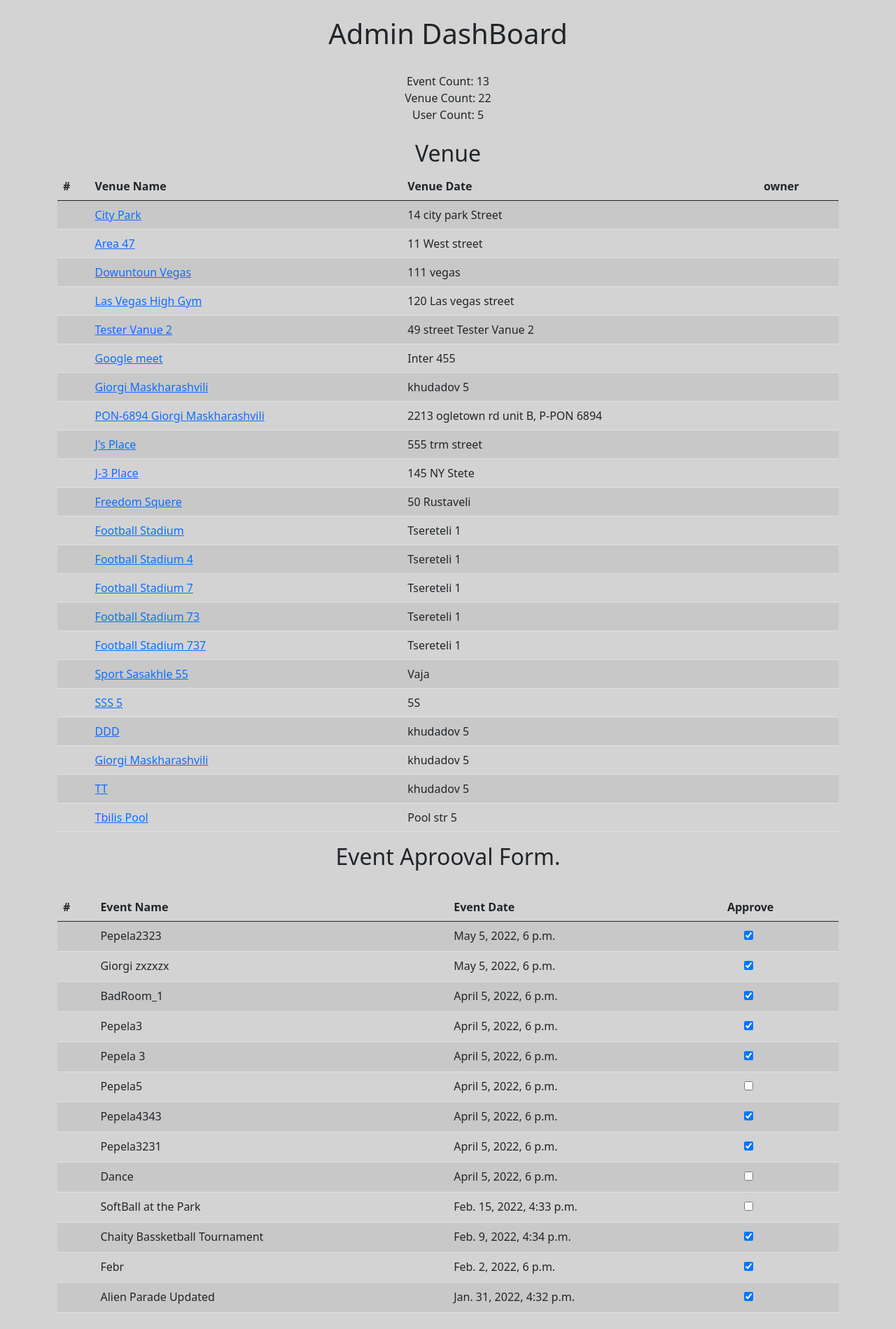
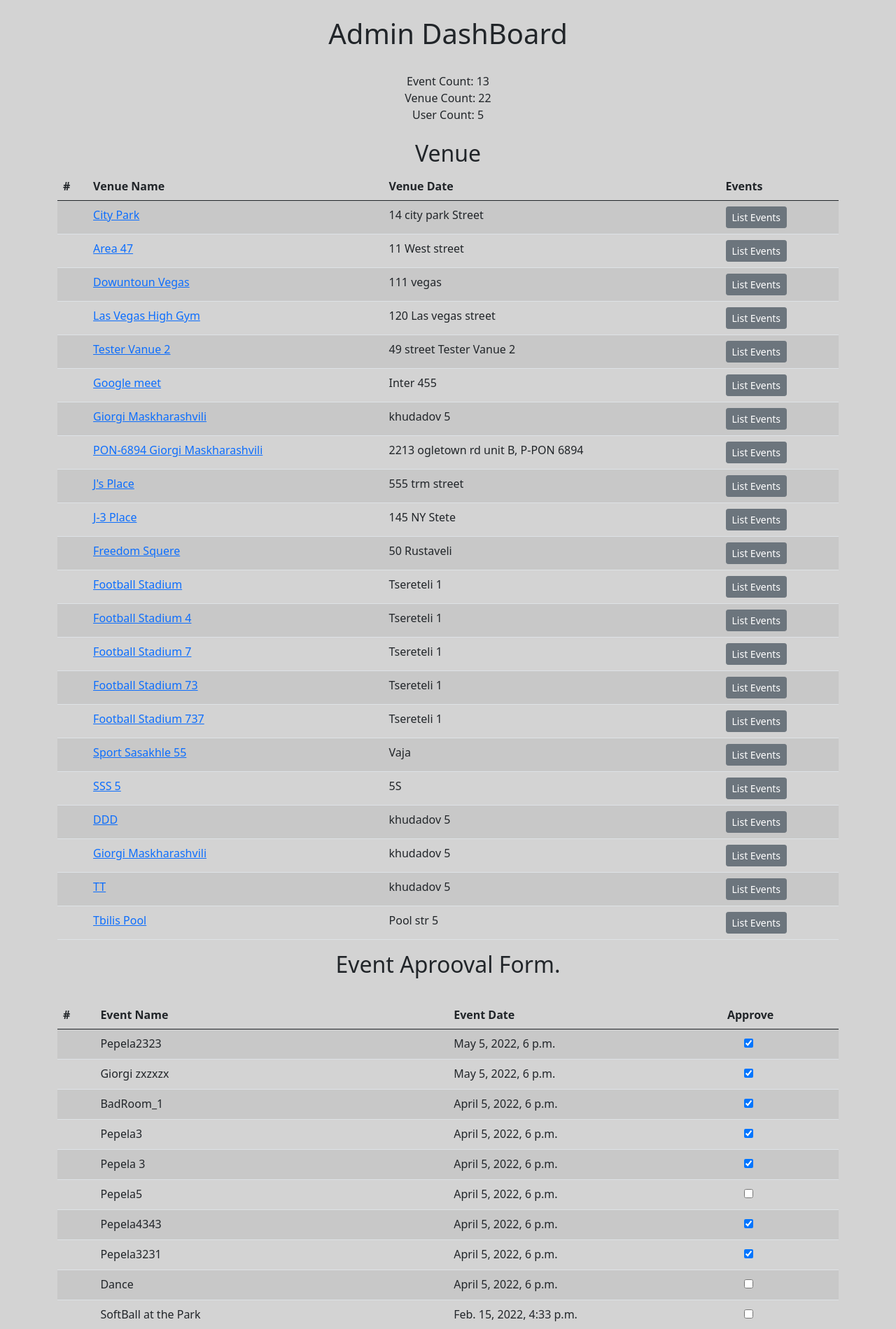
Before and after one commit to Giorgi1971/EventsDjangoCodemy, a Django app: page /admin_aprroval/ in a window 1280 px wide. Shown: the part 56-1955 px from the top of the page at 70% size. Run offline with Django 3.2, Linux system fonts and the light colour scheme; a user stored in the database is signed in; data comes from the database, SQL or seed files in the repository; both versions use the stored data as it was after the commit.

Commit message:
ended video-45

```diff
--- a/myclub_website/events/templates/events/admin_approval.html
+++ b/myclub_website/events/templates/events/admin_approval.html
@@ -23,16 +23,16 @@
                         <th scope="col">#</th>
                         <th scope="col">Venue Name</th>
                         <th scope="col">Venue Date</th>
-                        <th scope="col">owner</th>
+                        <th scope="col">Events</th>
                     </tr>
                 </thead>
                 <tbody>
                     {% for venue in venue_list %}
                     <tr>
                     <th scope="row">{{counter}}</th>
-                    <td><a href="{% url 'venue_events' venue.pk %}">{{venue}}</a></td>
+                    <td><a href="{% url 'venue_detail' venue.pk %}">{{venue}}</a></td>
                     <td>{{venue.address}}</td>
-                    <td>{{venue.owner.}}</td>
+                    <td><a class="btn btn-sm btn-secondary" href="{% url 'venue_events' venue.pk %}">List Events</a></td>
 
                   </tr>
                   {% endfor %}
--- a/myclub_website/events/views.py
+++ b/myclub_website/events/views.py
@@ -29,10 +29,8 @@ def venue_events(request, venue_id):
     if venue_s:
         return render(request, 'events/venue_events.html', {'venue_events':venue_s})
     else:
-        messages.success(request, 'That Venue has no vents at this Time.')
+        messages.success(request, 'That Venue has no Events at this Time.')
         return redirect('admin_aprroval')
-
-
 
 
 # admin approval
```
Also changed, not shown: myclub_website/events/templates/events/show_event.html (+6 -18 lines), myclub_website/db.sqlite3.
